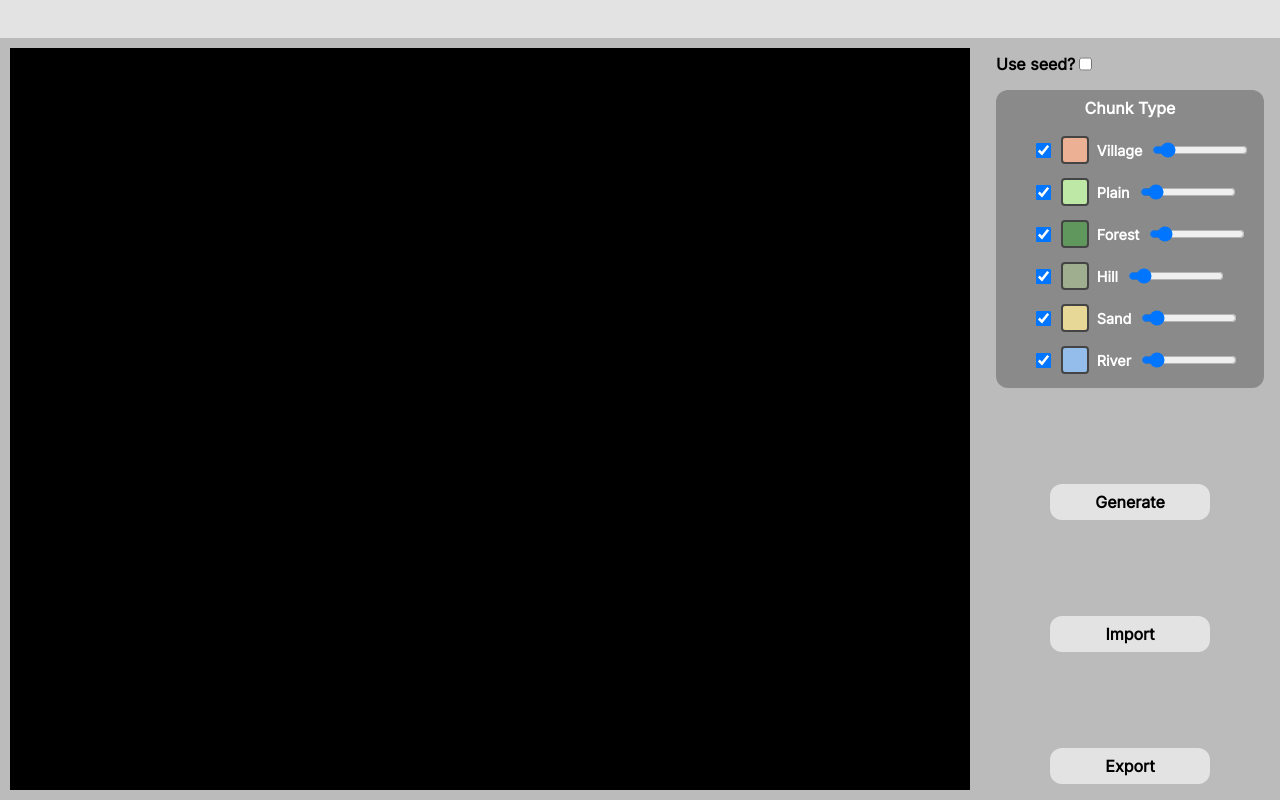
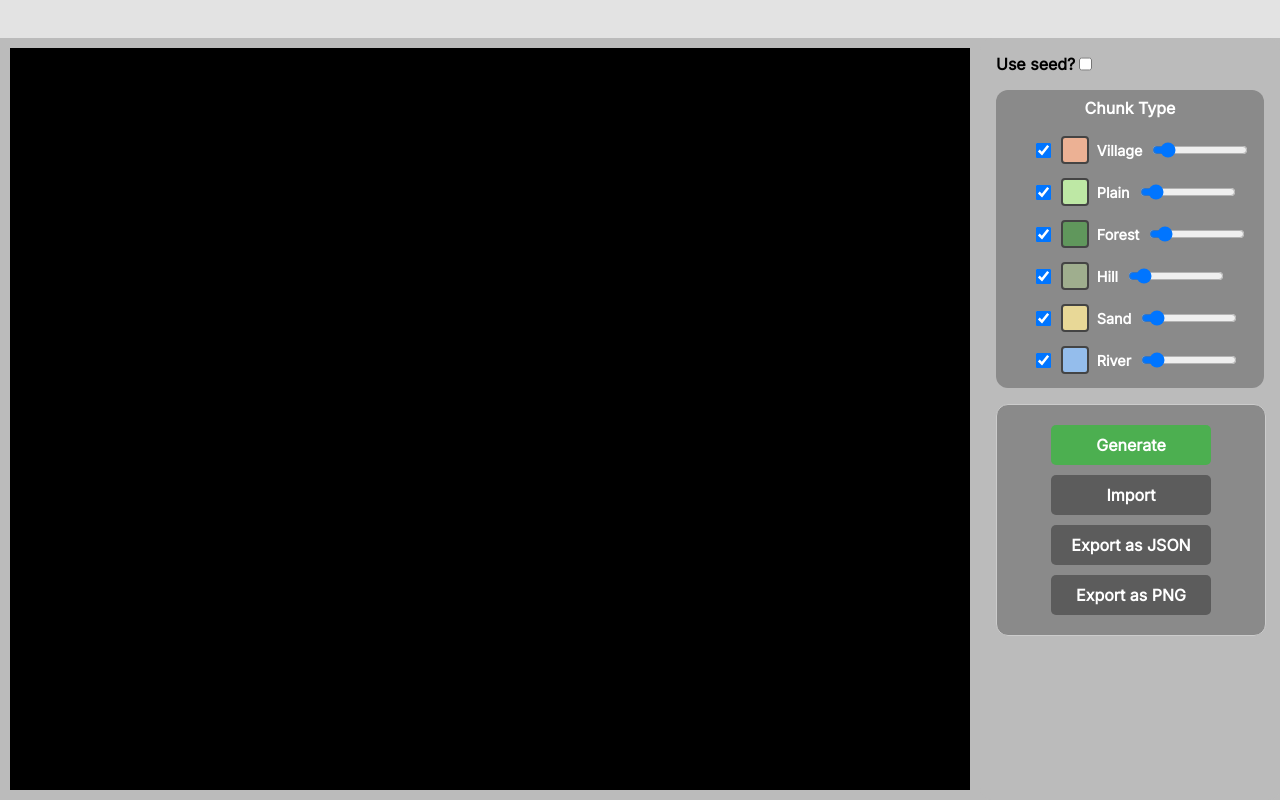
Before and after one commit to CompGraph/procedural_world_generator, a website built with Vite: page index.html in a window 1280 px wide. Built offline with nearby package versions, Linux system fonts and the light colour scheme.

Commit message:
add export to PNG and some css

```diff
--- a/index.html
+++ b/index.html
@@ -38,10 +38,13 @@
           </div>
 
           <!-- Generate Button -->
-          <div id="add-button">Generate</div>
-          <input type="file" id="import-input" style="display:none">
-          <div id="import-button">Import</div>
-          <div id="export-button">Export</div>
+          <div id="generate-button">
+            <div id="add-button">Generate</div>
+            <input type="file" id="import-input" style="display:none">
+            <div id="import-button">Import</div>
+            <div id="export-button">Export as JSON</div>
+            <div id="export-png-button">Export as PNG</div>
+          </div>
 
         </div>
       </div>
--- a/src/main.js
+++ b/src/main.js
@@ -15,6 +15,8 @@ const generateButton  = document.getElementById("add-button");
 const exportButton = document.getElementById("export-button");
 const importButton = document.getElementById("import-button");
 const input = document.getElementById("import-input");
+const exportPngButton = document.getElementById("export-png-button");
+
 
 
 loadSettings();
@@ -87,6 +89,16 @@ function startWithSeed(s){
   initGrid(scene, seed);
 }
 
+function exportCanvasAsPng(){
+  renderer.render(scene, camera);
+  const dataURL = renderer.domElement.toDataURL("image/png");
+
+  const a = document.createElement("a");
+  a.href = dataURL;
+  a.download = "map_export.png";
+  a.click();
+}
+
 // generate click
 generateButton.addEventListener("click", ()=>{
   saveSettings();
@@ -135,6 +147,11 @@ input.addEventListener("change", ()=>{
   }
 });
 
+exportPngButton.addEventListener("click", ()=>{
+  exportCanvasAsPng();
+});
+
+
 // animation
 function animate(){
   controls.update();
--- a/src/style.css
+++ b/src/style.css
@@ -135,10 +135,48 @@ canvas {
 }
 
 /* Generate Button */
+
+#generate-button {
+  display: flex;
+  flex-direction: column;
+  align-items: stretch;
+  gap: 10px;
+  padding-top: 20px;
+  padding-bottom: 20px;
+  background: #8A8A8A;
+  border: 1px solid #ccc; /* subtle border */
+  border-radius: 12px;
+
+  width: 100%;
+
+  color: #fff;
+  display: flex;
+  flex-direction: column;
+}
+
+#generate-button > div {
+  color: white;
+  text-align: center;
+  padding: 10px 0;
+  border-radius: 5px;
+  cursor: pointer;
+  font-weight: bold;
+  transition: background-color 0.3s;
+}
+
 #add-button  {
   margin-top: auto; align-self: center;
   width: 60%; padding: 0.5rem 1rem;
-  background: #E3E3E3; border-radius: 12px;
+  background-color: #4CAF50;
+  border-radius: 12px;
+  text-align: center; cursor: pointer; font-weight: bold;
+  box-sizing: border-box;
+}
+
+#import-button  {
+  margin-top: auto; align-self: center;
+  width: 60%; padding: 0.5rem 1rem;
+  background: #5c5c5c; border-radius: 12px;
   text-align: center; cursor: pointer; font-weight: bold;
   box-sizing: border-box;
 }
@@ -146,26 +184,19 @@ canvas {
 #export-button  {
   margin-top: auto; align-self: center;
   width: 60%; padding: 0.5rem 1rem;
-  background: #E3E3E3; border-radius: 12px;
+  background: #5c5c5c; border-radius: 12px;
   text-align: center; cursor: pointer; font-weight: bold;
   box-sizing: border-box;
 }
 
-#import-button  {
-  margin-top: auto; align-self: center;
-  width: 60%; padding: 0.5rem 1rem;
-  background: #E3E3E3; border-radius: 12px;
-  text-align: center; cursor: pointer; font-weight: bold;
-  box-sizing: border-box;
+#export-png-button {
+
+    margin-top: auto; align-self: center;
+    width: 60%; padding: 0.5rem 1rem;
+    background: #5c5c5c; border-radius: 12px;
+    text-align: center; cursor: pointer; font-weight: bold;
+    box-sizing: border-box;
 }
-
-#import-button  {
-  margin-top: auto; align-self: center;
-  width: 60%; padding: 0.5rem 1rem;
-  background: #E3E3E3; border-radius: 12px;
-  text-align: center; cursor: pointer; font-weight: bold;
-}
-
 /* Checkbox + slider styling */
 .tile-item {
   display: flex;
```
